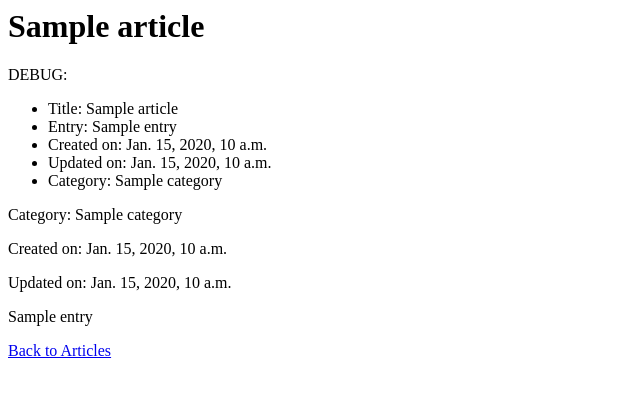
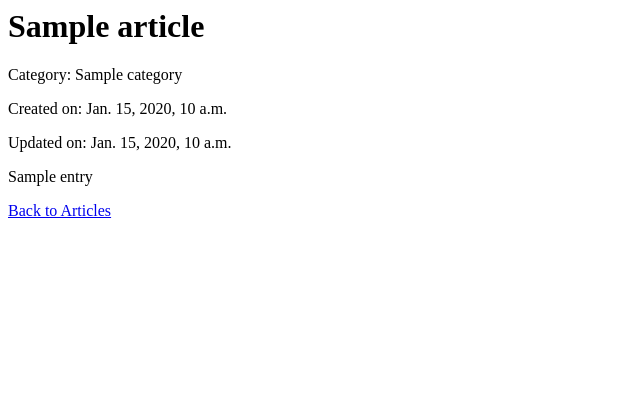
Before and after one commit to ghost-ily/hobbysite-F-6, a Django app: template blog/templates/article_detail.html in a window 1280 px wide. Shown: the top 397 px of the page, without its empty margins (0-640 px from the left). Run offline with Django 5.2, Linux system fonts and the light colour scheme; the template is opened without the code that fills it: most values are stand-ins (such as "Sample title", 1, 10 or a date in 2020).

Commit message:
Removed debug fields

```diff
--- a/blog/templates/article_detail.html
+++ b/blog/templates/article_detail.html
@@ -4,15 +4,6 @@
 
 {% block content %}
     <h1>{{ article.title }}</h1>
-
-    <p>DEBUG:</p>
-    <ul>
-        <li>Title: {{ article.title }}</li>
-        <li>Entry: {{ article.entry }}</li>
-        <li>Created on: {{ article.created_on }}</li>
-        <li>Updated on: {{ article.updated_on }}</li>
-        <li>Category: {{ article.category.name|default:"No category" }}</li>
-    </ul>
 
     <p>Category: {{ article.category.name }}</p>
     <p>Created on: {{ article.created_on }}</p>
```
